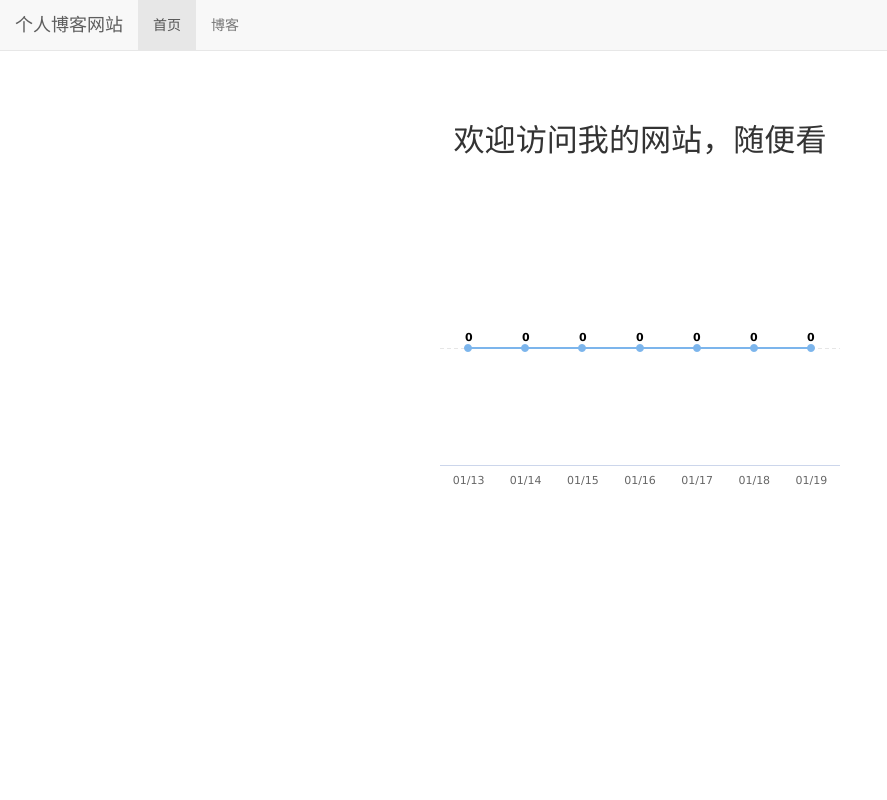
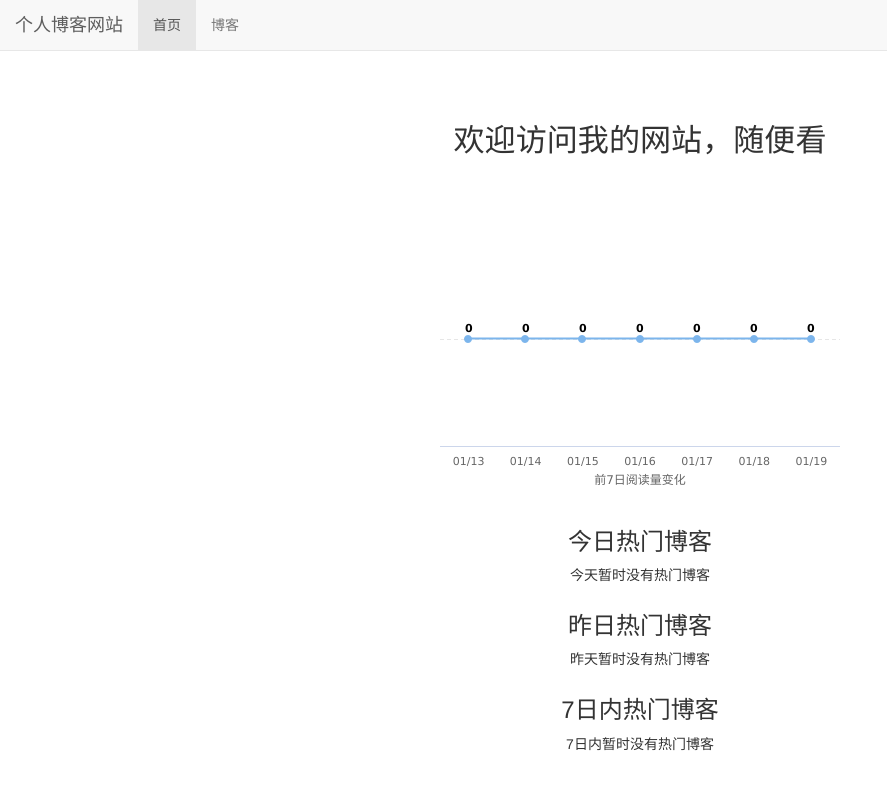
Before and after one commit to AKL-FIRE/mysite, a Django app: page / in a window 1280 px wide. Shown: the whole page, without its empty margins (0-887 px from the left). Run offline with Django 3.2, Linux system fonts and the light colour scheme; data comes from the database, SQL or seed files in the repository; both versions use the stored data as it was after the commit; some libraries are stand-ins or nearby versions.

Commit message:
No.21 cache

```diff
--- a/blog/models.py
+++ b/blog/models.py
@@ -2,7 +2,8 @@ from django.db import models
 from django.contrib.auth.models import User
 from ckeditor_uploader.fields import RichTextUploadingField
 from django.contrib.contenttypes.models import ContentType
-from read_statistics.models import ReadNum, ReadNumExpandMethod
+from django.contrib.contenttypes.fields import GenericRelation
+from read_statistics.models import ReadNum, ReadNumExpandMethod, ReadDeatil
 
 
 class BlogType(models.Model):
@@ -18,6 +19,7 @@ class Blog(models.Model, ReadNumExpandMethod):
     blog_type = models.ForeignKey(BlogType, on_delete=models.DO_NOTHING)
     content = RichTextUploadingField()
     author = models.ForeignKey(User,on_delete=models.DO_NOTHING)
+    read_details = GenericRelation(ReadDeatil)
     created_time = models.DateTimeField(auto_now_add=True)
     last_update_time = models.DateTimeField(auto_now=True)
 
--- a/mysite/views.py
+++ b/mysite/views.py
@@ -1,14 +1,36 @@
+import datetime
 from django.shortcuts import render_to_response
+from django.utils import timezone
 from django.contrib.contenttypes.models import ContentType
-from read_statistics.utils import get_seven_days_read_data
+from django.db.models import Sum
+from django.core.cache import cache
+from read_statistics.utils import get_seven_days_read_data, get_today_hot_data, get_yesterday_hot_data
 from blog.models import Blog
 
+
+def get_7_days_hot_blogs():
+    today = timezone.now().date()
+    date = today - datetime.timedelta(days=7)
+    blogs = Blog.objects.filter(read_details__date__lt=today, read_details__date__gte=date) \
+                        .values('id', 'title') \
+                        .annotate(read_num_sum=Sum('read_details__read_num')) \
+                        .order_by('-read_num_sum')
+    return blogs[:7]
 
 def home(request):
     blog_content_type = ContentType.objects.get_for_model(Blog)
     dates, read_nums = get_seven_days_read_data(blog_content_type)
 
+    # 获取7天热门博客的缓存数据
+    hot_blogs_for_7_days = cache.get('hot_blogs_for_7_days')
+    if hot_blogs_for_7_days is None:
+        hot_blogs_for_7_days = get_7_days_hot_blogs()
+        cache.set('hot_blogs_for_7_days', hot_blogs_for_7_days, 3600)
+
     context = {}
     context['read_nums'] = read_nums
     context['dates'] = dates
+    context['today_hot_data'] = get_today_hot_data(blog_content_type)
+    context['yesterday_hot_data'] = get_yesterday_hot_data(blog_content_type)
+    context['hot_blogs_for_7_days'] = hot_blogs_for_7_days
     return render_to_response('home.html', context)
--- a/read_statistics/utils.py
+++ b/read_statistics/utils.py
@@ -34,3 +34,14 @@ def get_seven_days_read_data(content_type):
         result = read_details.aggregate(read_num_sum=Sum('read_num'))
         read_nums.append(result['read_num_sum'] or 0)
     return dates, read_nums
+
+def get_today_hot_data(content_type):
+    today = timezone.now().date()
+    read_details = ReadDeatil.objects.filter(content_type=content_type, date=today).order_by('-read_num')
+    return read_details[:7]
+
+def get_yesterday_hot_data(content_type):
+    today = timezone.now().date()
+    yesterday = today - datetime.timedelta(days=1)
+    read_details = ReadDeatil.objects.filter(content_type=content_type, date=yesterday).order_by('-read_num')
+    return read_details[:7]
--- a/static/home.css
+++ b/static/home.css
@@ -11,3 +11,8 @@ div#container {
     min-width: 20em;
     max-width: 30em;
 }
+
+div.hot-data {
+    text-align: center;
+    margin-top: 2em;
+}
--- a/templates/home.html
+++ b/templates/home.html
@@ -15,6 +15,42 @@
     <h3 class="home-content">欢迎访问我的网站，随便看</h3>
      <!-- 图表容器 DOM -->
     <div id="container"></div>
+    <!-- 24小时内的热门博客 -->
+    <div class="hot-data">
+        <h3>今日热门博客</h3>
+        <ul>
+            {% for hot_data in today_hot_data %}
+                <li><a href="{% url 'blog_detail' hot_data.content_object.pk %}">{{ hot_data.content_object.title }}</a>({{ hot_data.read_num }})</li>
+            {% empty %}
+                <li>今天暂时没有热门博客</li>
+            {% endfor %}
+        </ul>
+    </div>
+
+    <div class="hot-data">
+        <h3>昨日热门博客</h3>
+        <ul>
+            {% for hot_data in yesterday_hot_data %}
+                <li><a href="{% url 'blog_detail' hot_data.content_object.pk %}">{{ hot_data.content_object.title }}</a>({{ hot_data.read_num }})</li>
+            {% empty %}
+                <li>昨天暂时没有热门博客</li>
+            {% endfor %}
+        </ul>
+    </div>
+
+    <div class="hot-data">
+         <h3>7日内热门博客</h3>
+        <ul>
+            {% for hot_blog in hot_blogs_for_7_days %}
+                <li><a href="{% url 'blog_detail' hot_blog.id %}">{{ hot_blog.title }}</a>({{ hot_blog.read_num_sum }})</li>
+            {% empty %}
+                <li>7日内暂时没有热门博客</li>
+            {% endfor %}
+        </ul>
+    </div>
+
+
+
     <script>
         // 图表配置
         var options = {
@@ -26,7 +62,8 @@
             },
             xAxis: {
                 categories: {{ dates|safe }},
-                tickmarkPlacement: 'on'// x 轴分类
+                tickmarkPlacement: 'on',
+                title: {text:'前7日阅读量变化'}// x 轴分类
             },
             yAxis: {
                 title: {text: null},                // y 轴标题},
```
Also changed, not shown: mysite/settings.py (+8 -0 lines), db.sqlite3.
